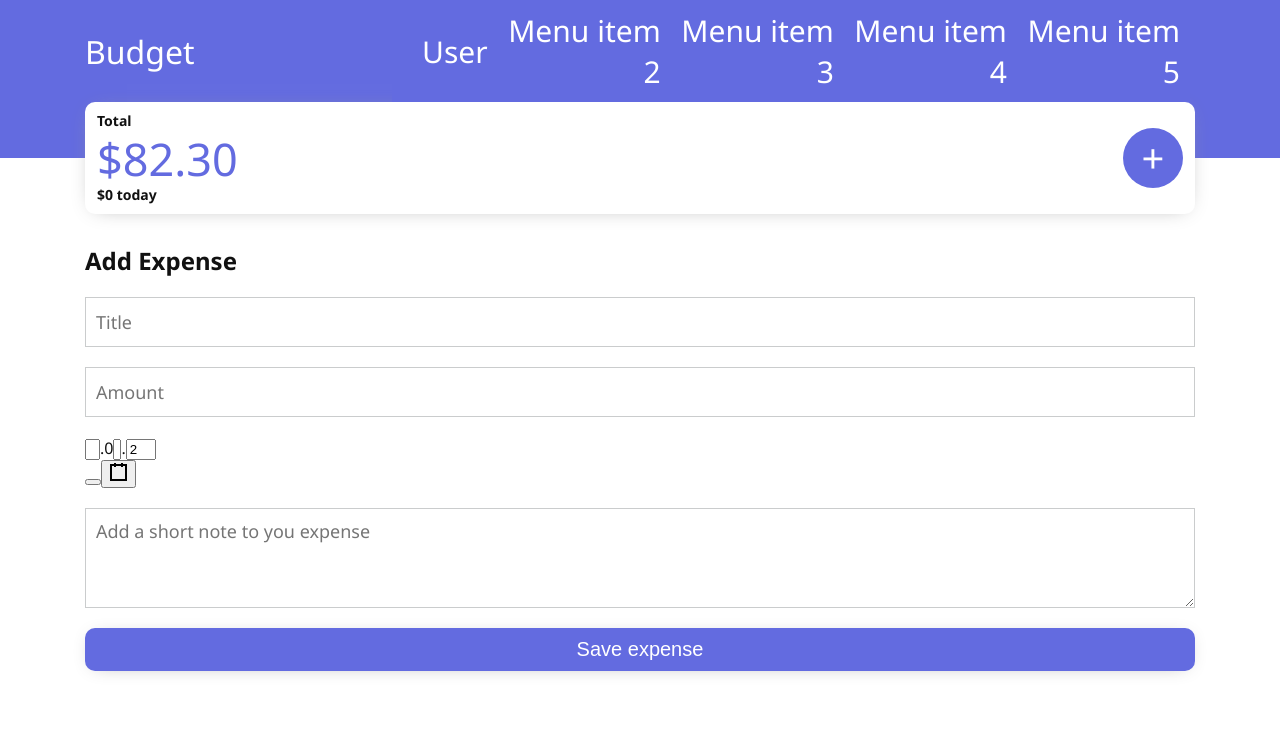
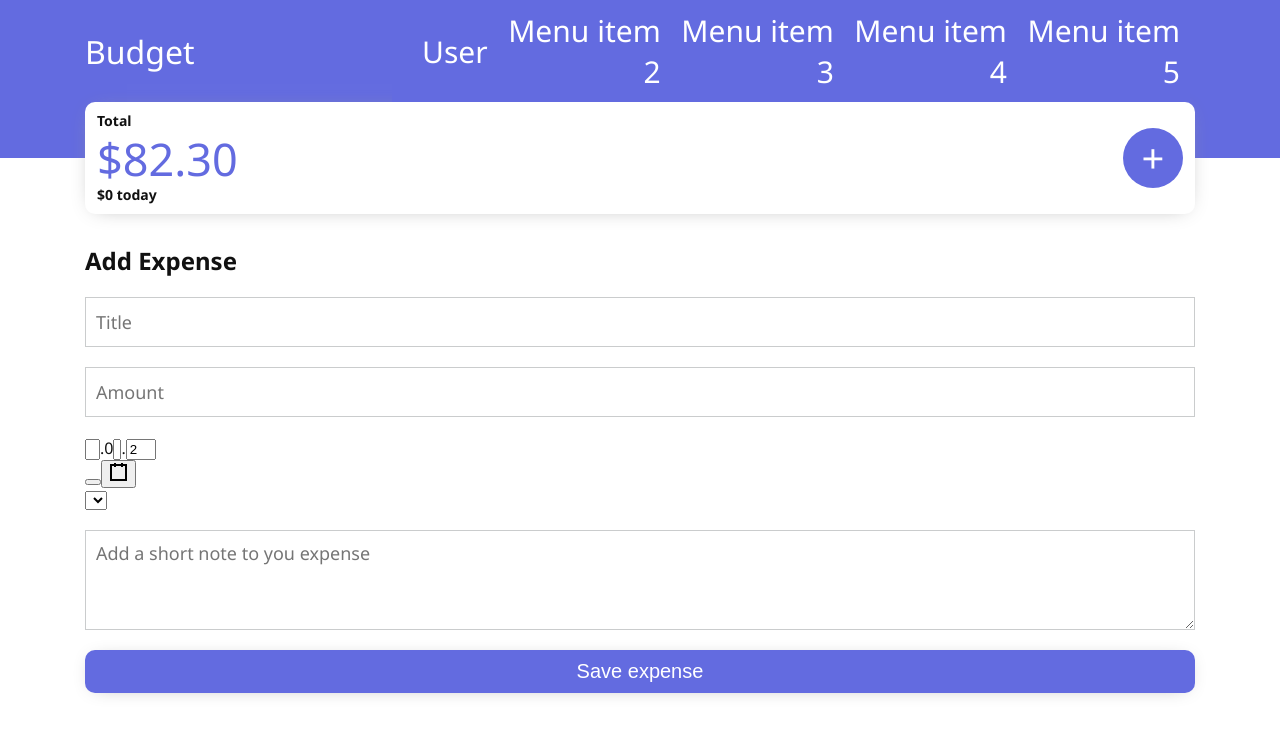
Before and after one commit to JasonDollar/Budget-app-frontend, a React (Create React App) app: page /addExpense in a window 1280 px wide. Shown: the top 734 px of the page. Built offline with nearby package versions, Linux system fonts and the light colour scheme.

Commit message:
set and view expense categories

```diff
--- a/src/components/Expense.js
+++ b/src/components/Expense.js
@@ -56,6 +56,8 @@ const Expense = ({ expenseId }) => {
       <h2 className="title">{expense.title}</h2>
       <p>Amount: {formatMoney(expense.amount)}</p>
       <p>Date: {format(new Date(expense.expenseDate), 'd LLL')}</p>
+      <p>Category: {expense.category}</p>
+      <p>{expense?.description}</p>
       <ButtonsContainer buttons={2}>
         <BigButton onClick={removeExpenseHandler} danger fontSize={1.2} >
           Delete
--- a/src/components/ExpenseForm.js
+++ b/src/components/ExpenseForm.js
@@ -1,6 +1,7 @@
 import React, { useState } from 'react'
 import styled from 'styled-components'
 import DatePicker from 'react-date-picker'
+import { useSelector } from 'react-redux'
 
 import { BigButton } from './styles/BigButton'
 
@@ -29,18 +30,20 @@ const FormContainer = styled.div`
   }
 `
 
-const ExpenseForm = ({ titleExpense = '', descriptionExpense = '', amountExpense = '', handleSubmit, dateExpense }) => {
+const ExpenseForm = ({ titleExpense = '', descriptionExpense = '', amountExpense = '', handleSubmit, dateExpense, categoryExpense }) => {
+  const categories = useSelector(state => state.user.userData.categories)
   const [title, setTitle] = useState(titleExpense)
   const [description, setDescription] = useState(descriptionExpense)
   const [amount, setAmount] = useState(amountExpense && amountExpense / 100)
   const [expenseDate, setExpenseDate] = useState(dateExpense ? new Date(dateExpense) : new Date())
+  const [category, setCategory] = useState(categoryExpense)
 
   const formHandler = async e => {
     e.preventDefault()
     // simple validation
     if (!title || amount <= 0) return
 
-    await handleSubmit(title, description, amount, expenseDate)
+    await handleSubmit(title, description, amount, expenseDate, category)
   }
   return (
     <FormContainer>
@@ -62,6 +65,7 @@ const ExpenseForm = ({ titleExpense = '', descriptionExpense = '', amountExpense
           step="0.01"
           required
         />
+        <div>
           <DatePicker
             value={expenseDate}
             onChange={date => setExpenseDate(date)}
@@ -70,6 +74,12 @@ const ExpenseForm = ({ titleExpense = '', descriptionExpense = '', amountExpense
             required
             format="dd.MM.y"
           />
+          <select name="category" value={category} onChange={e => setCategory(e.target.value)}>
+            {categories?.map(item => (
+              <option key={item} value={item}>{item}</option>
+            ))}
+          </select>
+        </div>
         <textarea
           className="textarea"
           type="text"
--- a/src/pages/addExpense.js
+++ b/src/pages/addExpense.js
@@ -10,10 +10,10 @@ const Header = styled.h2``
 
 const AddExpensePage = () => {
   const dispatch = useDispatch()
-  const addExpenseHandler = async (title, description, amount, date) => {
+  const addExpenseHandler = async (title, description, amount, date, category) => {
       // save expense as whole number
       const validAmount = Math.ceil(amount * 100)
-      dispatch(addExpense({title, description, amount: validAmount, expenseDate: date}))
+      dispatch(addExpense({title, description, amount: validAmount, expenseDate: date, category}))
   }
 
   return (
--- a/src/pages/editExpense.js
+++ b/src/pages/editExpense.js
@@ -3,6 +3,7 @@ import { useParams } from 'react-router-dom'
 import { useSelector, useDispatch } from 'react-redux'
 
 import ExpenseForm from '../components/ExpenseForm'
+import Loading from '../components/styles/Loading'
 
 import { editExpense } from '../store/actions/expenses'
 
@@ -12,7 +13,7 @@ const EditExpense = () => {
   const loading = useSelector(state => state.expenses.loading)
   const dispatch = useDispatch()
 
-  const editExpenseHandler = async (title, description, amount, date) => {
+  const editExpenseHandler = async (title, description, amount, date, category) => {
     const updates = {}
     updates.expenseDate = date
     if (title !== expense.title) {
@@ -25,12 +26,15 @@ const EditExpense = () => {
       const validAmount = Math.ceil(amount * 100)
       updates.amount = validAmount
     }
+    if (category !== expense.category) {
+      updates.category = category
+    }
     // save expense as whole number
     dispatch(editExpense(expenseId, updates))
-}
-  console.log(expense)
+  }
+  // console.log(expense)
   if (loading || !expense) {
-    return <div>Loading</div>
+    return <Loading />
   }
   return (
     <div className="margin-r-l">
@@ -40,6 +44,7 @@ const EditExpense = () => {
         descriptionExpense={expense.description}
         amountExpense={expense.amount}
         dateExpense={expense.expenseDate}
+        categoryExpense={expense.category}
         handleSubmit={editExpenseHandler}
       />
     </div>
```
Lines whose indentation alone changed are shown as unchanged.
